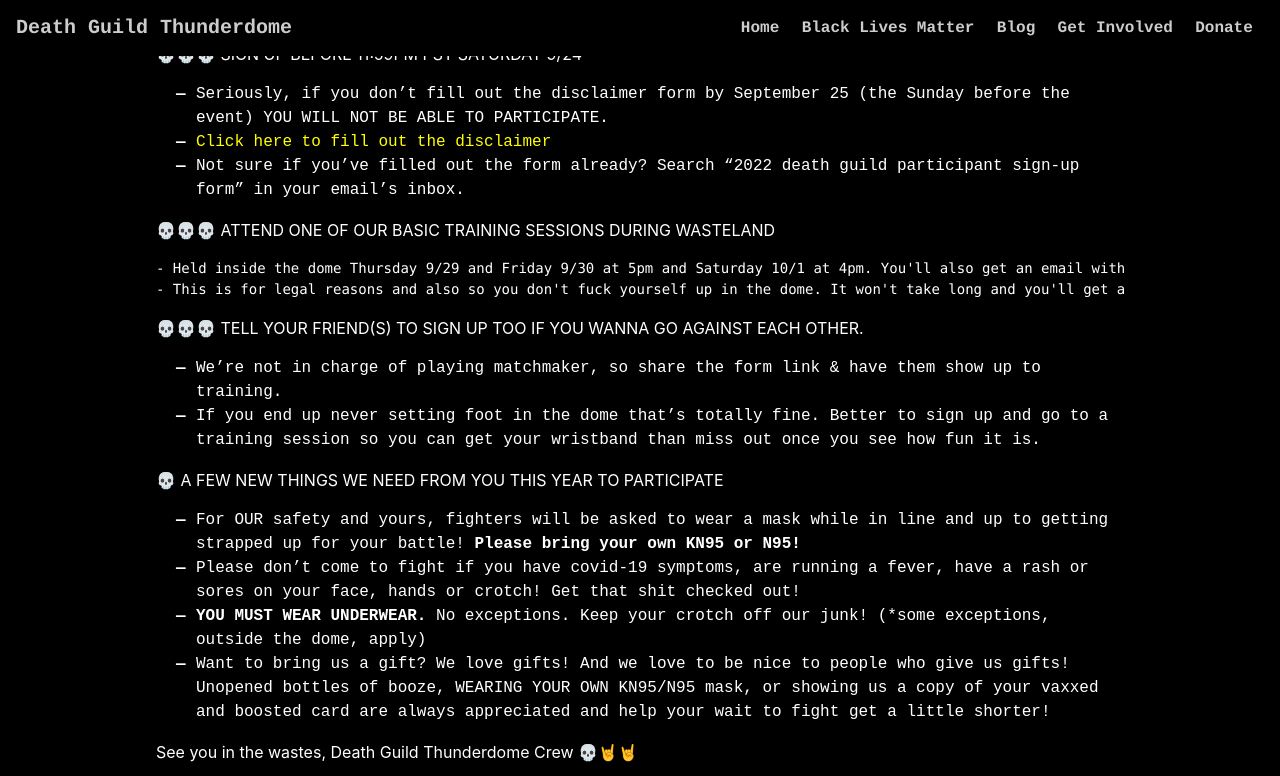
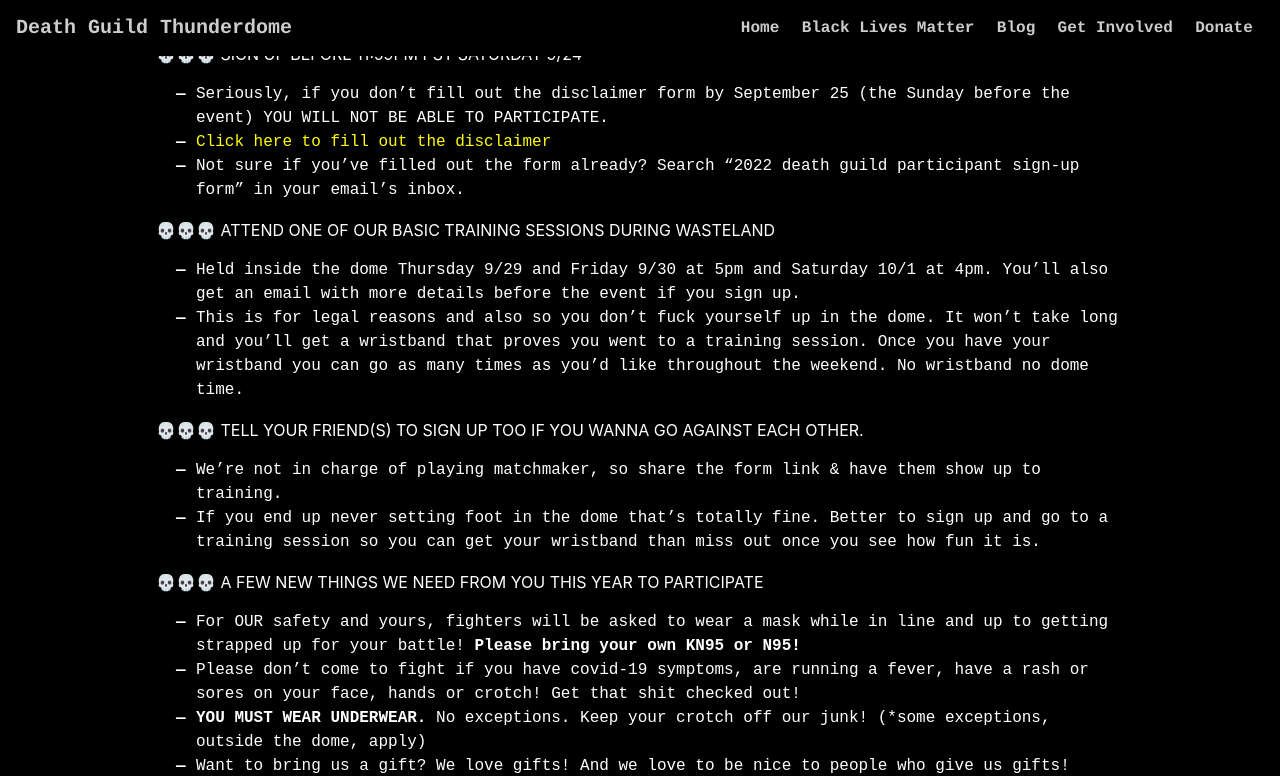
Before and after one commit to DeathGuildThunderdome/deathguildthunderdome.github.io, a Jekyll site: the page built from _posts/2022-09-18-Wasteland-Weekend-participation-rules-2022.markdown, in a window 1280 px wide and 900 px high, scrolled down 641 px, cut to the strip 0-776 px from the top of the window. Built offline with Jekyll 4.4.1, drawn with Linux system fonts in a browser that asks for light colours; nearby versions of some CDN libraries.

Commit message:
Even more skulls & formatting

```diff
--- a/_posts/2022-09-18-Wasteland-Weekend-participation-rules-2022.markdown
+++ b/_posts/2022-09-18-Wasteland-Weekend-participation-rules-2022.markdown
@@ -21,15 +21,16 @@ Here are some important logistical details for those of you interested in being
 
 💀💀💀 ATTEND ONE OF OUR BASIC TRAINING SESSIONS DURING WASTELAND
 
-    - Held inside the dome Thursday 9/29 and Friday 9/30 at 5pm and Saturday 10/1 at 4pm. You'll also get an email with more details before the event if you sign up.
-    - This is for legal reasons and also so you don't fuck yourself up in the dome. It won't take long and you'll get a wristband that proves you went to a training session. Once you have your wristband you can go as many times as you'd like throughout the weekend. No wristband no dome time.
+- Held inside the dome Thursday 9/29 and Friday 9/30 at 5pm and Saturday 10/1 at 4pm. You'll also get an email with more details before the event if you sign up.
+- This is for legal reasons and also so you don't fuck yourself up in the dome. It won't take long and you'll get a wristband that proves you went to a training session. Once you have your wristband you can go as many times as you'd like throughout the weekend. No wristband no dome time.
 
 💀💀💀 TELL YOUR FRIEND(S) TO SIGN UP TOO IF YOU WANNA GO AGAINST EACH OTHER.
 
 - We're not in charge of playing matchmaker, so share the form link & have them show up to training.
-- If you end up never setting foot in the dome that's totally fine. Better to sign up and go to a training session so you can get your wristband than miss out once you see how fun it is.<br>
+- If you end up never setting foot in the dome that's totally fine. Better to sign up and go to a training session so you can get your wristband than miss out once you see how fun it is.
 
-💀 A FEW NEW THINGS WE NEED FROM YOU THIS YEAR TO PARTICIPATE<br>
+💀💀💀 A FEW NEW THINGS WE NEED FROM YOU THIS YEAR TO PARTICIPATE
+
 - For OUR safety and yours, fighters will be asked to wear a mask while in line and up to getting strapped up for your battle! **Please bring your own KN95 or N95!**
 - Please don’t come to fight if you have covid-19 symptoms, are running a fever, have a rash or sores on your face, hands or crotch!  Get that shit checked out!
 - **YOU MUST WEAR UNDERWEAR.** No exceptions.  Keep your crotch off our junk! (*some exceptions, outside the dome, apply)
```
